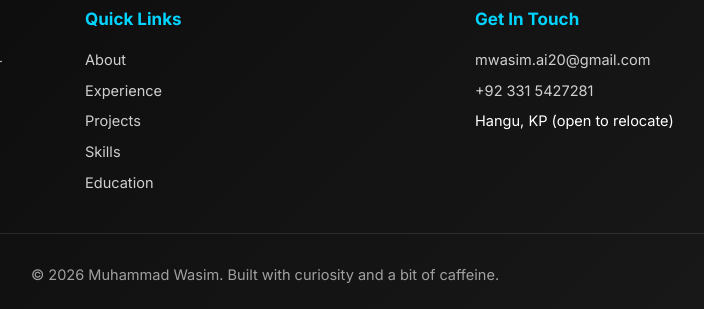
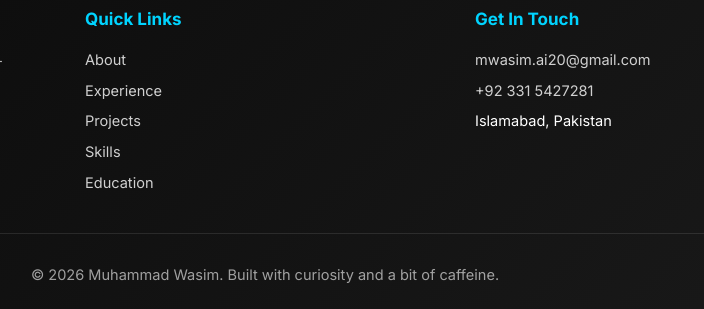
Before and after one commit to WasimOkz/Portfolio, a plain HTML site: page index.html in a window 1280 px wide. Shown: the part 6731-7040 px from the top of the page, 375-1079 px from the left. Drawn offline with Linux system fonts and the light colour scheme.

Commit message:
Update location in contact information

```diff
--- a/index.html
+++ b/index.html
@@ -1617,7 +1617,7 @@
                     <ul class="footer-links">
                         <li><a href="mailto:mwasim.ai20@gmail.com">mwasim.ai20@gmail.com</a></li>
                         <li><a href="tel:+923315427281">+92 331 5427281</a></li>
-                        <li>Hangu, KP (open to relocate)</li>
+                        <li>Islamabad, Pakistan</li>
                     </ul>
                 </div>
             </div>
```
